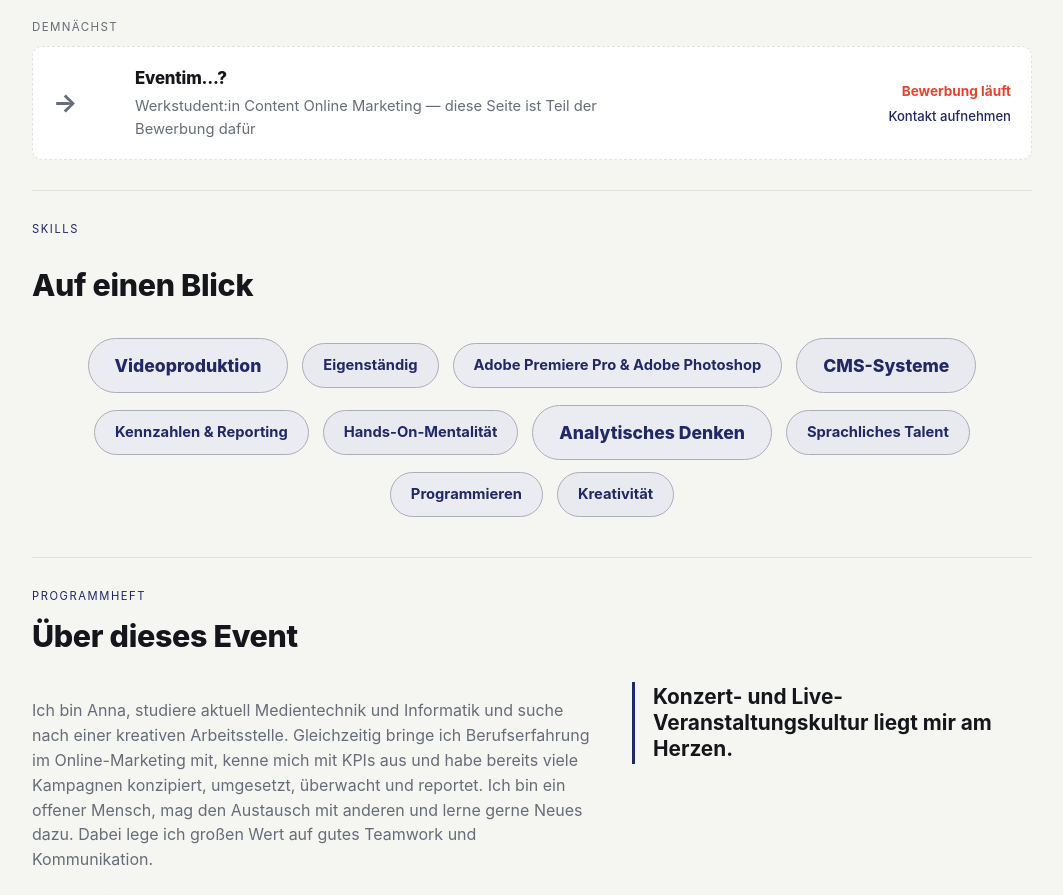
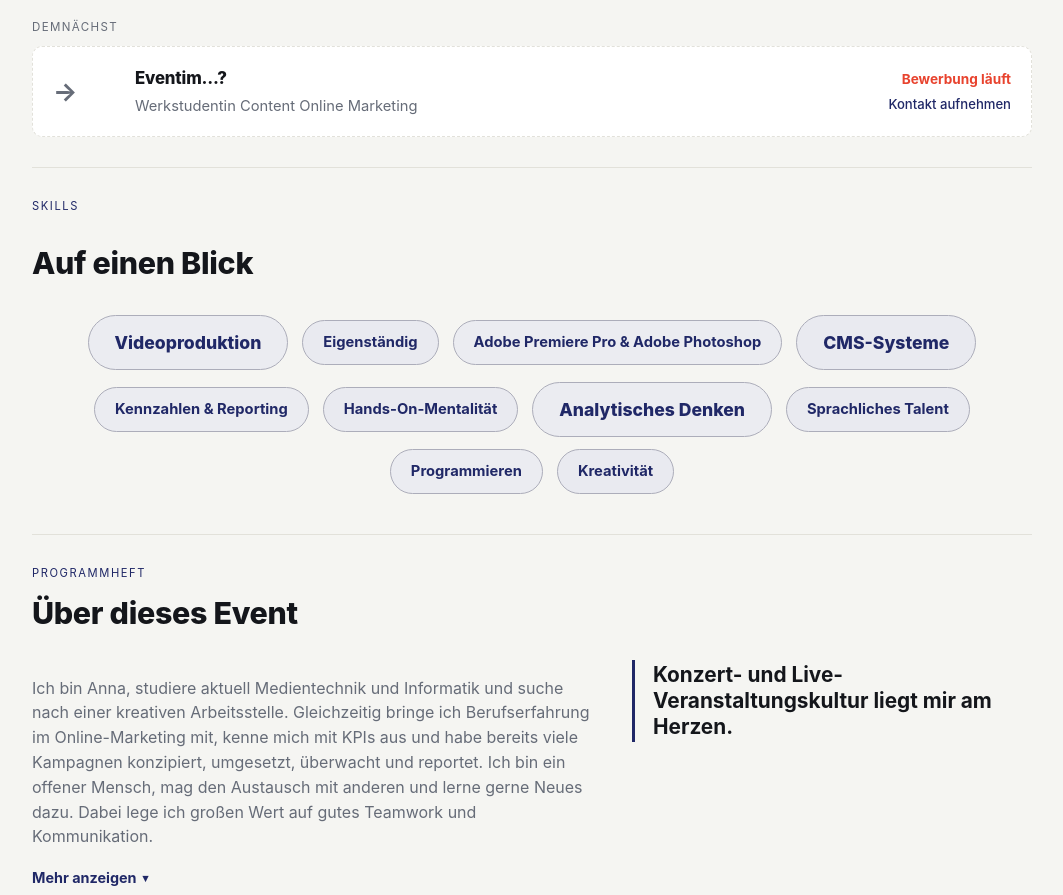
Before and after one commit to s1ckjun3/s1ckjun3.github.io, a plain HTML site: page index.html in a window 1280 px wide. Shown: the part 1273-2168 px from the top of the page, without its empty margins (108-1171 px from the left). Drawn offline with Linux system fonts and the light colour scheme.

Commit message:
Update index.html

```diff
--- a/index.html
+++ b/index.html
@@ -558,7 +558,7 @@
         <div class="num">→</div>
         <div>
           <h3>Eventim...?</h3>
-          <p>Werkstudent:in Content Online Marketing — diese Seite ist Teil der Bewerbung dafür</p>
+          <p>Werkstudentin Content Online Marketing</p>
         </div>
         <div class="status">Bewerbung läuft
           <a class="link" href="#kontakt">Kontakt aufnehmen</a>
```
